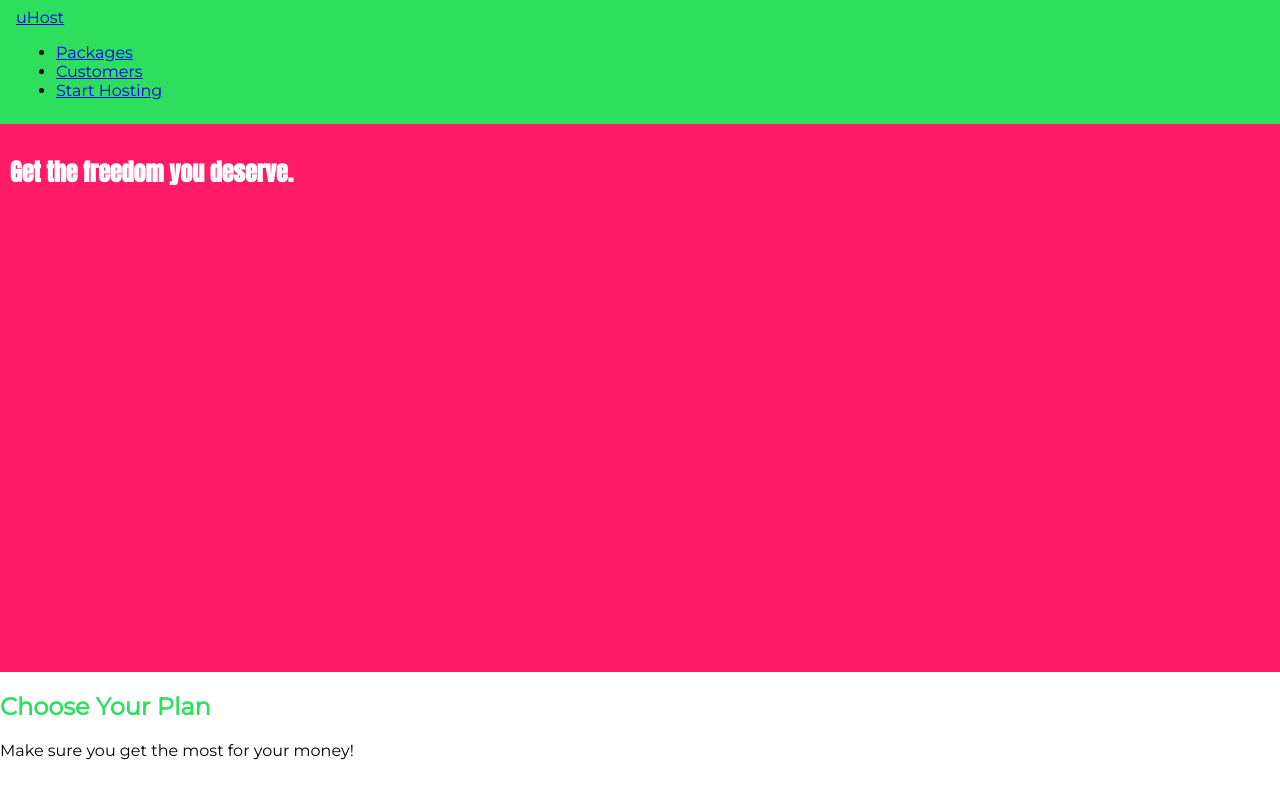
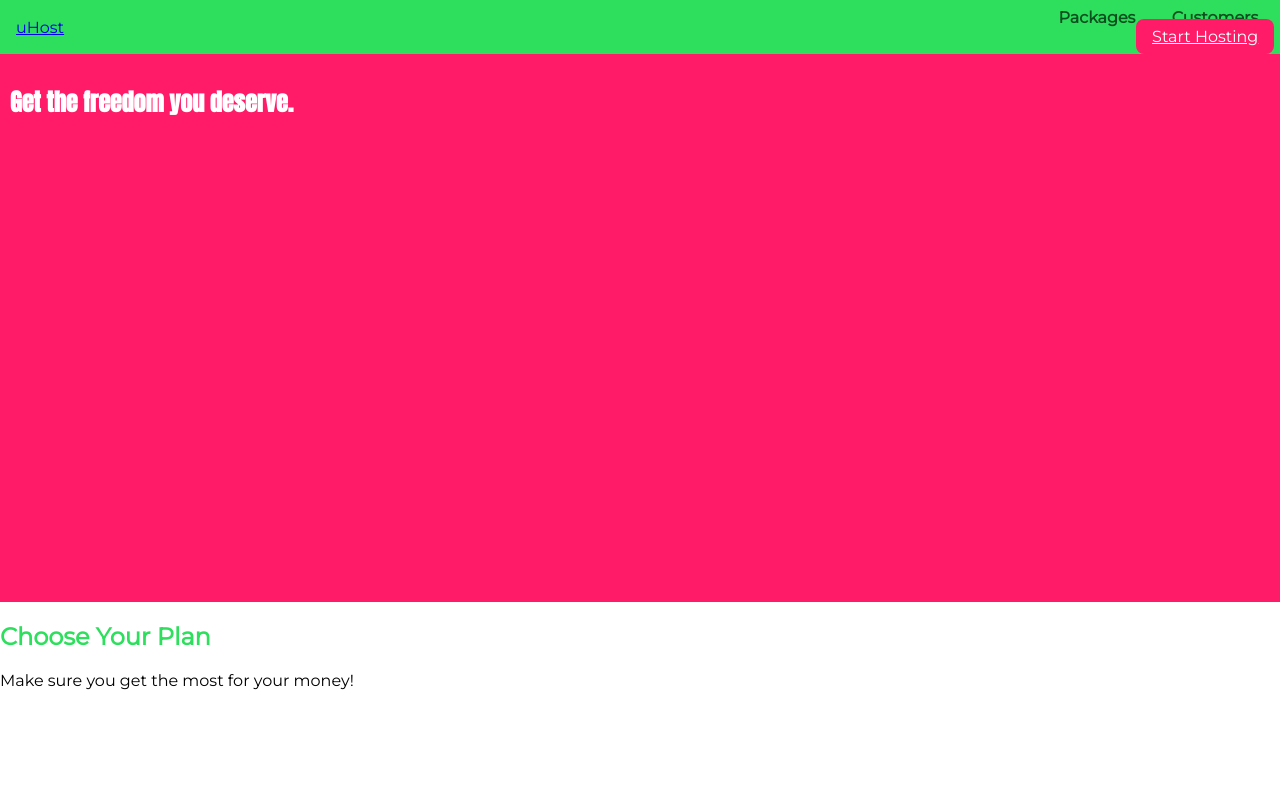
Before and after one commit to JJUUNN0/projetoCSS, a plain HTML site: page index.html in a window 1280 px wide. Shown: the top 798 px of the page. Drawn offline with Linux system fonts and the light colour scheme.

Commit message:
headline

```diff
--- a/index.html
+++ b/index.html
@@ -26,7 +26,7 @@
                 <li class="main-nav__item">
                     <a href="customers/index.html">Customers</a>
                 </li>
-                <li class="main-nav__item">
+                <li class="main-nav__item--cta">
                     <a href="start-hosting/index.html">Start Hosting</a>
                 </li>
             </ul>
--- a/main.css
+++ b/main.css
@@ -32,3 +32,60 @@ body {
     background-color: #2ddf5c;
     padding: 8px 16px;
 }
+
+.main-header > div {
+    display: inline-block;
+    vertical-align: middle;
+}
+
+.main-header__brand {
+    color: #0e4f1f;
+    text-decoration: none;
+    font-weight: bold;
+    font-size: 22px;
+}
+
+.main-nav {
+    display: inline-block;
+    text-align: right;
+    width: calc(100% - 74px);
+    vertical-align: middle;
+}
+
+.main-nav__items {
+    margin: 0;
+    padding: 0;
+    list-style: none;
+}
+
+.main-nav__item {
+    display: inline-block;
+    margin: 0 16px;
+}
+
+.main-nav__item a {
+    text-decoration: none;
+    color: #0e4f1f;
+    font-weight: bold;
+    padding: 3px 0;
+}
+
+.main-nav__item a:hover,
+.main-nav__item a:active {
+    color: white;
+    border-bottom: 5px solid white;
+}
+
+.main-nav__item--cta a {
+    color: white;
+    background: #ff1b68;
+    padding: 8px 16px;
+    border-radius: 8px;
+}
+
+.main-nav__item--cta a:hover,
+.main-nav__item--cta a:active {
+    color: #ff1b68;
+    background: white;
+    border: none;
+}
```
